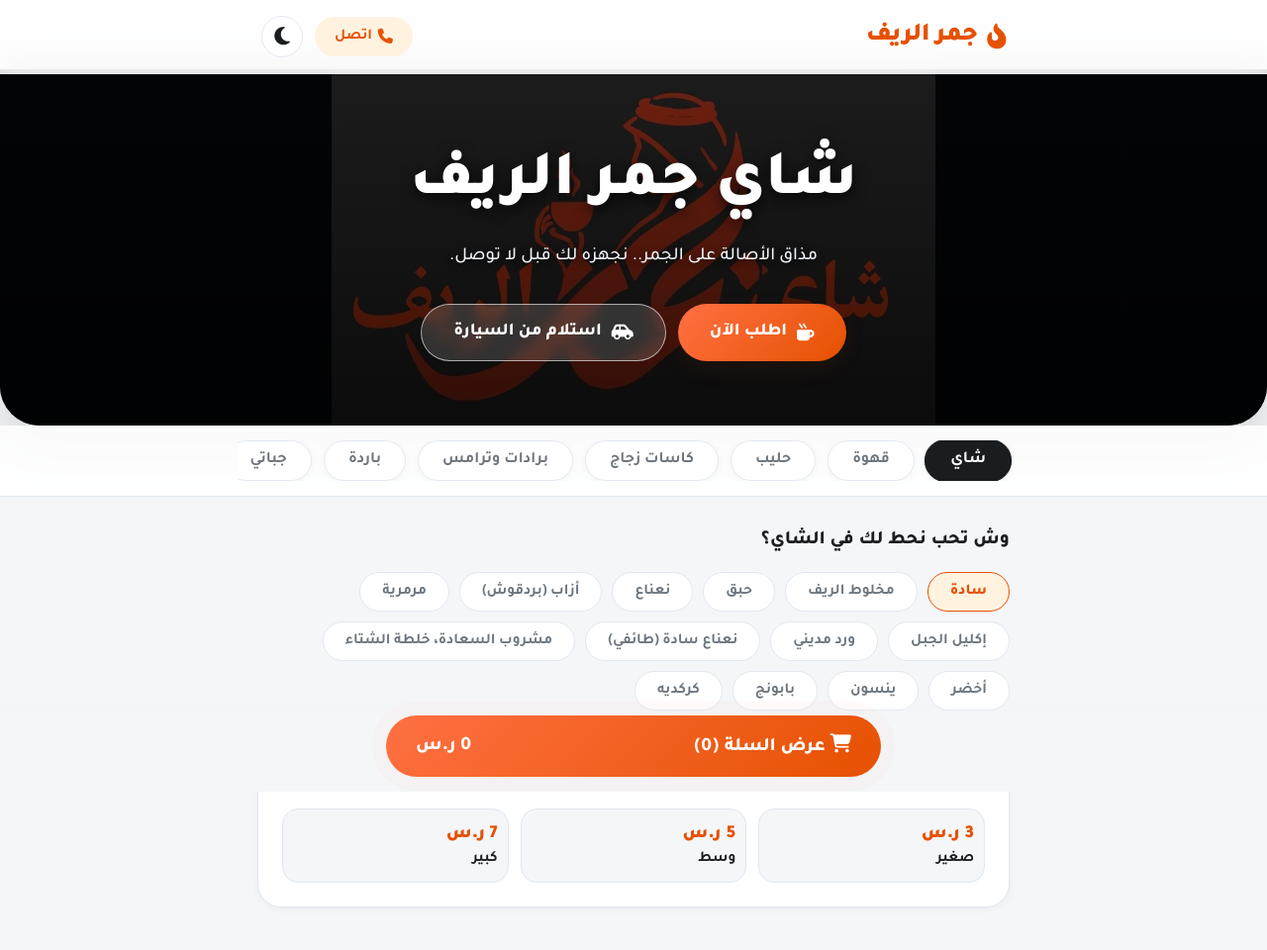
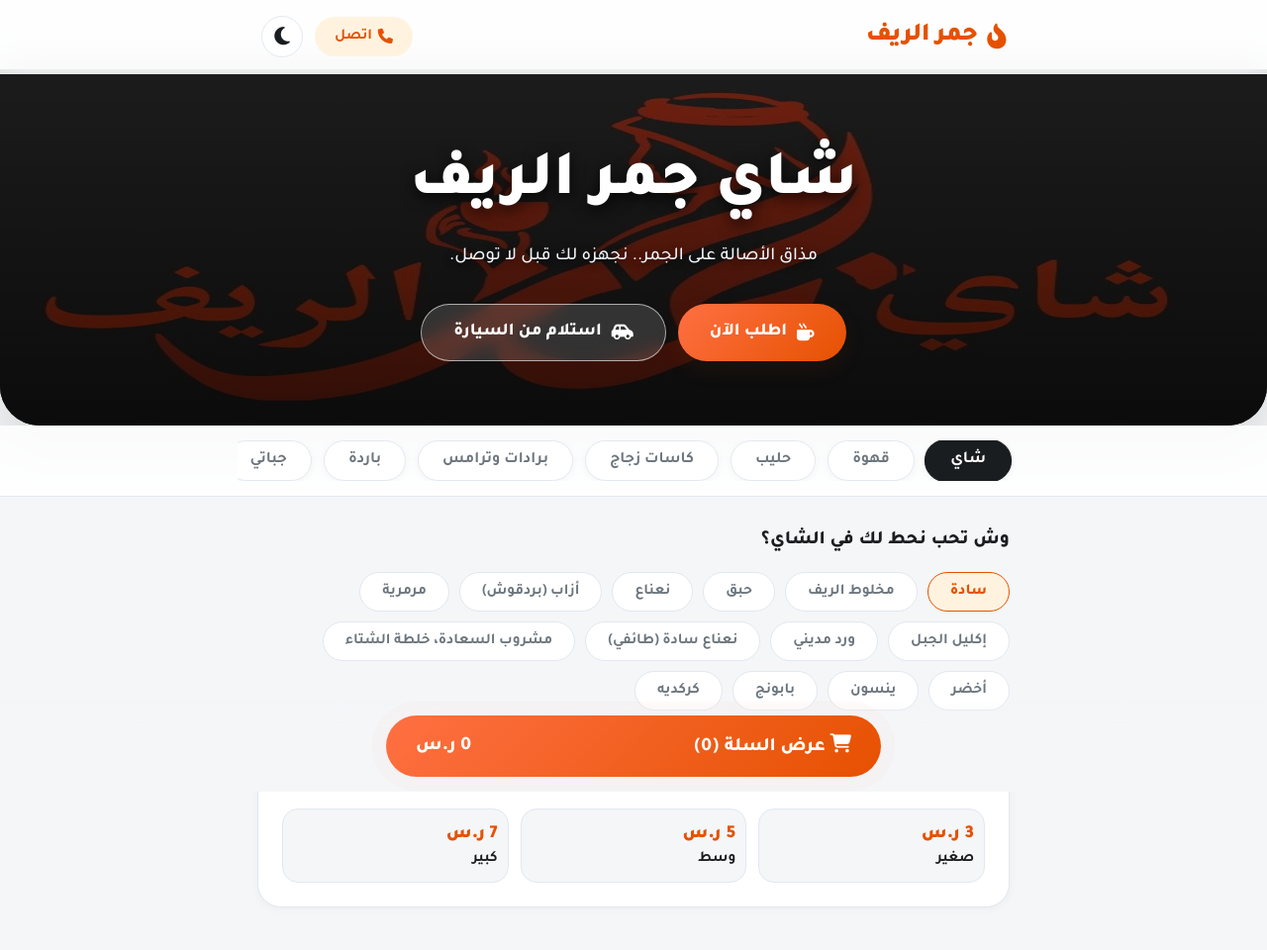
Before and after one commit to Geudheg/shahi-aljamr, a plain HTML site: page index.html in a window 1280 px wide. Shown: the top 960 px of the page at 99% size. Drawn offline with Linux system fonts and the light colour scheme.

Commit message:
Update hero background image object-fit property
Changed object-fit property from 'contain' to 'fill' for hero background image.

```diff
--- a/index.html
+++ b/index.html
@@ -157,10 +157,10 @@
         }
 
         /* صورة الخلفية الحقيقية (لضمان العرض الكامل بدون قص) */
-        .hero-bg {
+.hero-bg {
             width: 100%;
             height: 100%;
-            object-fit: contain; /* هذا الأمر يجبر المتصفح على عرض الصورة كاملة بدون أي قص أبداً */
+            object-fit: fill; /* هذا التغيير سيجبر الصورة على التمدد لتعبئة الفراغ */
             position: absolute;
             top: 0;
             left: 0;
```
